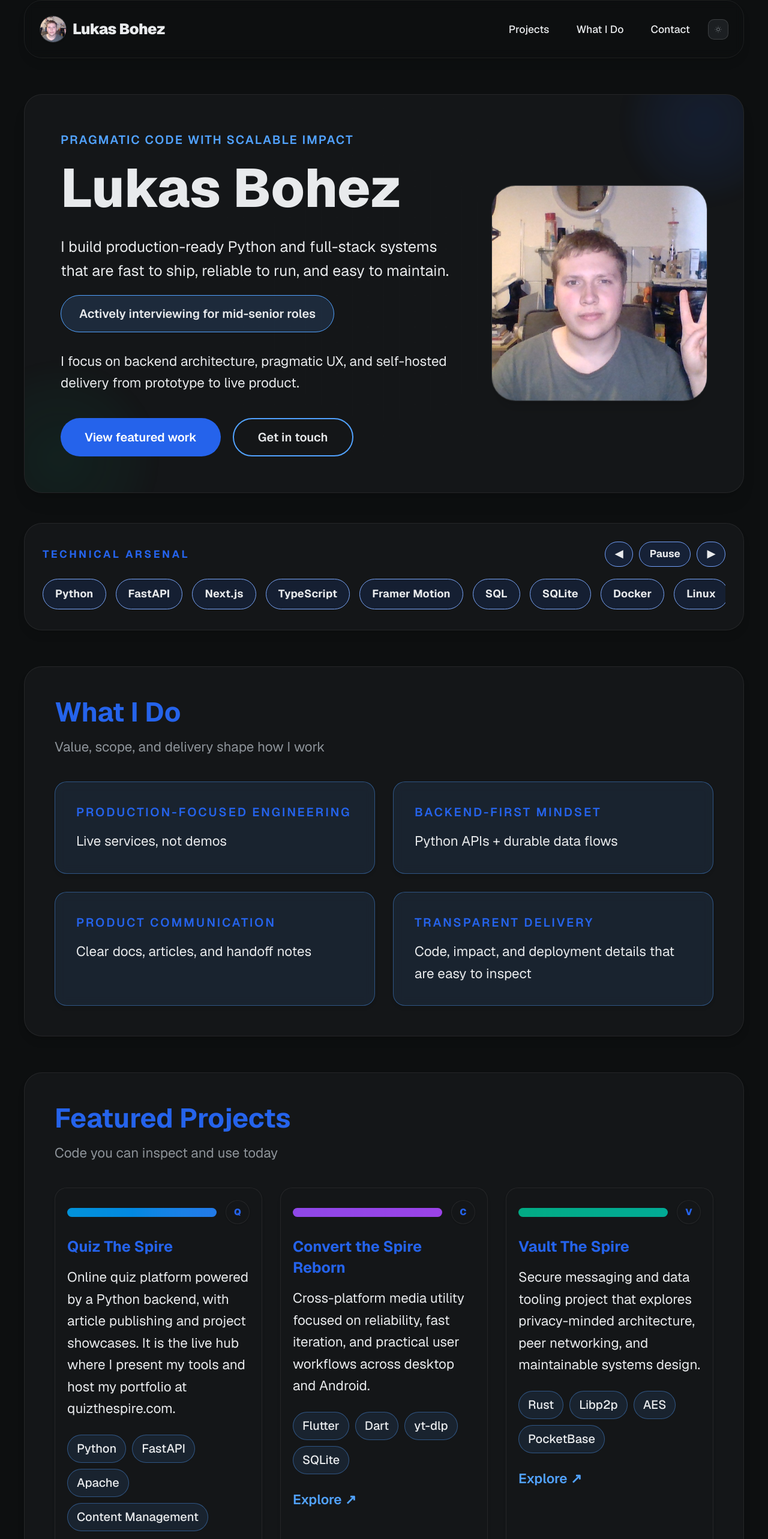
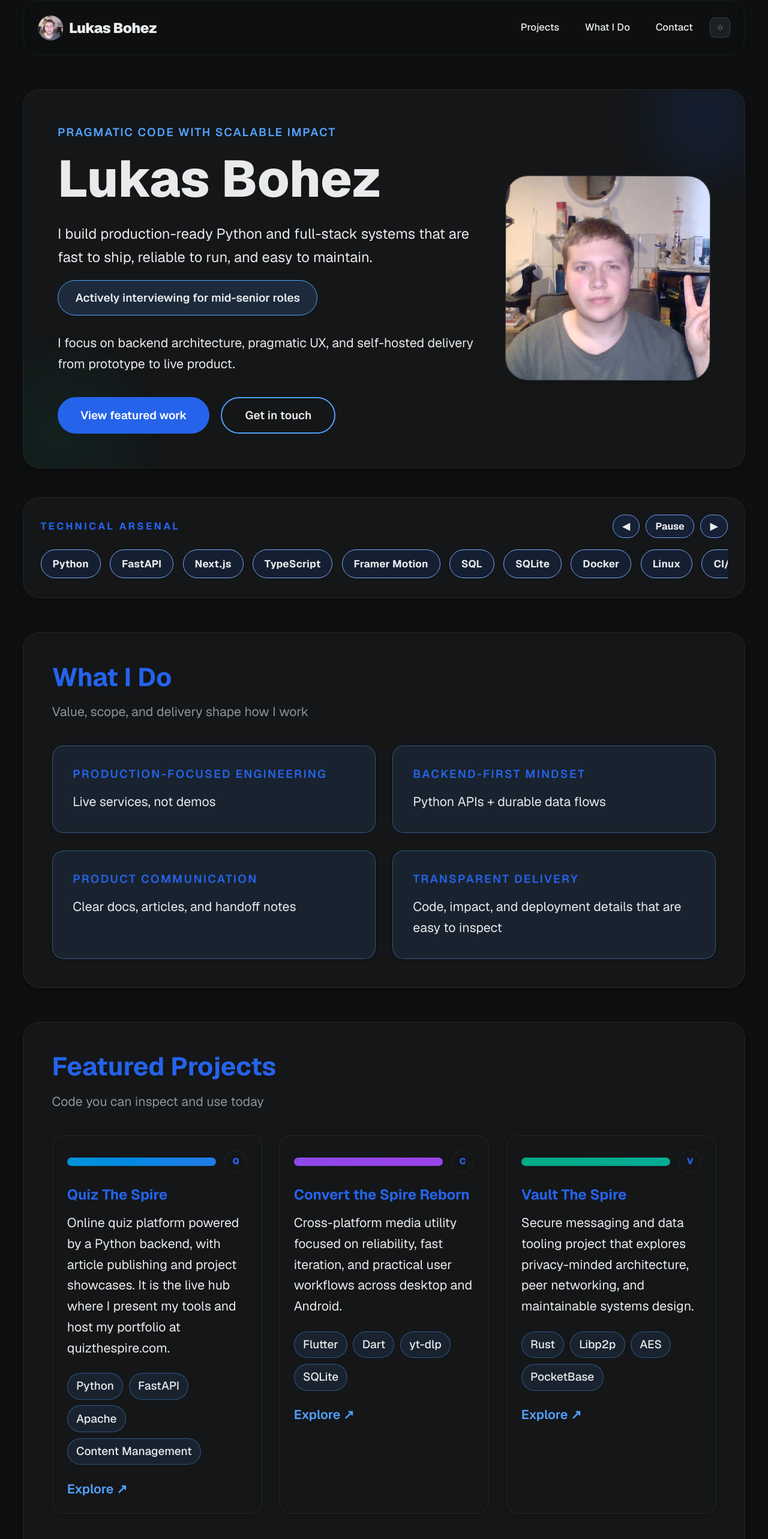
Before and after one commit to Lukas-Bohez/portfolio, a Next.js app: page / in a window 1280 px wide. Shown: the top 2566 px of the page at 60% size. Built offline with nearby package versions, Linux system fonts and the light colour scheme.

Commit message:
Refactor styles and animations for improved responsiveness and visual consistency; update button sizes, spacing, and transitions across components

```diff
--- a/src/app/components/PortfolioComponents.tsx
+++ b/src/app/components/PortfolioComponents.tsx
@@ -11,7 +11,7 @@ import { useEffect, useRef, useState, type PointerEvent, type ReactNode } from '
 
 
 const sectionVariants = {
-  hidden: { opacity: 0, y: 24, scale: 0.98 },
+  hidden: { opacity: 0, y: 20, scale: 0.985 },
   visible: { opacity: 1, y: 0, scale: 1 },
 };
 
@@ -26,7 +26,7 @@ function Section({ id, title, subtitle, children }: SectionProps) {
   return (
     <motion.section
       id={id}
-      className="mb-12 rounded-3xl border border-surface bg-surface p-8 sm:p-10 shadow-lg text-default transition hover:shadow-2xl hover:border-blue-400/50 dark:hover:border-blue-300/50 hover:-translate-y-1"
+      className="mb-10 sm:mb-12 rounded-3xl border border-surface bg-surface p-5 sm:p-8 lg:p-10 shadow-lg text-default transition duration-300 ease-[cubic-bezier(0.22,1,0.36,1)] md:hover:shadow-2xl md:hover:border-blue-400/50 dark:md:hover:border-blue-300/50 md:hover:-translate-y-0.5"
       initial="hidden"
       whileInView="visible"
       viewport={{ once: true, amount: 0.2 }}
@@ -34,8 +34,8 @@ function Section({ id, title, subtitle, children }: SectionProps) {
       variants={sectionVariants}
     >
       <div className="mb-8">
-        <h2 className="text-4xl font-bold text-primary">{title}</h2>
-        {subtitle && <p className="mt-3 text-lg text-muted leading-relaxed">{subtitle}</p>}
+        <h2 className="text-2xl sm:text-3xl lg:text-4xl font-bold text-primary leading-tight">{title}</h2>
+        {subtitle && <p className="mt-2 sm:mt-3 text-base sm:text-lg text-muted leading-relaxed">{subtitle}</p>}
       </div>
       {children}
     </motion.section>
@@ -58,10 +58,10 @@ export function Navbar({
   ];
 
   return (
-    <nav className="sticky top-0 z-40 mb-8 flex w-full items-center justify-between gap-4 rounded-2xl sm:rounded-3xl border border-surface bg-surface/98 dark:bg-surface/95 p-4 sm:p-5 text-xs sm:text-sm font-medium shadow-lg backdrop-blur transition hover:shadow-xl hover:border-blue-400/50 dark:hover:border-blue-300/50">
+    <nav className="sticky top-0 z-40 mb-6 sm:mb-8 flex w-full items-center justify-between gap-2 sm:gap-4 rounded-2xl sm:rounded-3xl border border-surface bg-surface/98 dark:bg-surface/95 p-3.5 sm:p-5 text-[11px] sm:text-sm font-medium shadow-lg backdrop-blur transition duration-300 ease-[cubic-bezier(0.22,1,0.36,1)] md:hover:shadow-xl md:hover:border-blue-400/50 dark:md:hover:border-blue-300/50">
       <button
         type="button"
-        className="flex items-center gap-2 text-base sm:text-xl font-black tracking-tight transition hover:opacity-80"
+        className="flex min-w-0 items-center gap-2 text-base sm:text-xl font-black tracking-tight transition duration-200 hover:opacity-85"
         title="N = Nexus logo (focused systems engineering identity)"
         onClick={() => onScrollTo('hero')}
       >
@@ -76,14 +76,14 @@ export function Navbar({
         </span>
         <span className="hidden sm:inline">Lukas Bohez</span>
       </button>
-      <div className="flex items-center gap-2 sm:gap-3">
+      <div className="flex items-center gap-1.5 sm:gap-3">
         {navItems.map((item) => (
           <motion.button
             key={item.id}
             onClick={() => onScrollTo(item.id)}
-            className="rounded-full px-2 sm:px-3 py-1 text-default transition hover:bg-surface/50 hover:text-primary"
+            className="rounded-full px-2 sm:px-3 py-1.5 text-default transition duration-200 md:hover:bg-surface/50 md:hover:text-primary"
             aria-label={`Scroll to ${item.label}`}
-            whileHover={{ y: -2, scale: 1.04 }}
+            whileHover={{ y: -1, scale: 1.02 }}
             whileTap={{ scale: 0.96 }}
           >
             {item.label}
@@ -100,7 +100,7 @@ export function Hero({ onScrollToProjects, isDark }: { onScrollToProjects: () =>
     <motion.section
       id="hero"
       data-hero=""
-      className="relative mb-10 overflow-hidden rounded-3xl border border-surface bg-surface p-8 sm:p-12 shadow-xl backdrop-blur text-default"
+      className="relative mb-8 sm:mb-10 overflow-hidden rounded-3xl border border-surface bg-surface p-5 sm:p-8 lg:p-12 shadow-xl backdrop-blur text-default"
       initial={{ opacity: 0, y: -16 }}
       animate={{ opacity: 1, y: 0 }}
       transition={{ duration: 0.7, ease: 'easeOut' }}
@@ -110,24 +110,24 @@ export function Hero({ onScrollToProjects, isDark }: { onScrollToProjects: () =>
         <div className="hero-orb hero-orb-two" />
         <div className="hero-grid" />
       </div>
-      <div className="relative z-10 grid gap-8 lg:grid-cols-[minmax(0,1fr)_auto] lg:items-center">
+      <div className="relative z-10 grid gap-6 sm:gap-8 lg:grid-cols-[minmax(0,1fr)_auto] lg:items-center">
         <div className="max-w-2xl">
-          <p className="uppercase tracking-widest text-blue-400 dark:text-blue-200 font-semibold text-sm sm:text-base">Pragmatic code with scalable impact</p>
-          <h1 className="mt-2 text-5xl sm:text-7xl font-extrabold leading-tight">Lukas Bohez</h1>
-          <p className="mt-4 text-lg sm:text-xl text-default leading-relaxed">
+          <p className="uppercase tracking-[0.12em] sm:tracking-widest text-blue-400 dark:text-blue-200 font-semibold text-xs sm:text-base">Pragmatic code with scalable impact</p>
+          <h1 className="mt-2 text-4xl sm:text-6xl lg:text-7xl font-extrabold leading-tight">Lukas Bohez</h1>
+          <p className="mt-4 text-base sm:text-xl text-default leading-relaxed">
             I build production-ready Python and full-stack systems that are fast to ship, reliable to run, and easy to maintain.
           </p>
-          <p className="mt-4 inline-flex rounded-full border border-blue-400 dark:border-blue-200 bg-blue-400/15 dark:bg-blue-400/20 px-4 sm:px-6 py-2.5 sm:py-3 text-sm sm:text-base font-semibold text-contrast">
+          <p className="mt-4 inline-flex rounded-full border border-blue-400 dark:border-blue-200 bg-blue-400/15 dark:bg-blue-400/20 px-3.5 sm:px-6 py-2 sm:py-3 text-xs sm:text-base font-semibold text-contrast">
             Actively interviewing for mid-senior roles
           </p>
-          <p className="mt-6 max-w-2xl text-lg text-default leading-relaxed">
+          <p className="mt-5 sm:mt-6 max-w-2xl text-base sm:text-lg text-default leading-relaxed">
             I focus on backend architecture, pragmatic UX, and self-hosted delivery from prototype to live product.
           </p>
 
-          <div className="mt-8 flex flex-wrap gap-4">
+          <div className="mt-7 sm:mt-8 flex flex-wrap gap-3 sm:gap-4">
             <button
               onClick={onScrollToProjects}
-              className="rounded-full btn-primary px-8 py-3 text-base font-semibold transition hover:shadow-lg hover:shadow-accent/50 hover:scale-105 active:scale-95"
+              className="rounded-full btn-primary px-5 sm:px-8 py-2.5 sm:py-3 text-sm sm:text-base font-semibold transition duration-300 ease-[cubic-bezier(0.22,1,0.36,1)] md:hover:shadow-lg md:hover:shadow-accent/40 md:hover:-translate-y-0.5 active:scale-[0.98]"
             >
               View featured work
             </button>
@@ -136,7 +136,7 @@ export function Hero({ onScrollToProjects, isDark }: { onScrollToProjects: () =>
                 const elem = document.getElementById('contact');
                 if (elem) elem.scrollIntoView({ behavior: 'smooth', block: 'start' });
               }}
-              className="rounded-full border-2 border-blue-400 dark:border-blue-200 bg-transparent px-8 py-3 text-base font-semibold text-default transition hover:bg-blue-400/10 hover:shadow-md hover:scale-105 active:scale-95"
+              className="rounded-full border-2 border-blue-400 dark:border-blue-200 bg-transparent px-5 sm:px-8 py-2.5 sm:py-3 text-sm sm:text-base font-semibold text-default transition duration-300 ease-[cubic-bezier(0.22,1,0.36,1)] md:hover:bg-blue-400/10 md:hover:shadow-md md:hover:-translate-y-0.5 active:scale-[0.98]"
             >
               Get in touch
             </button>
@@ -145,9 +145,9 @@ export function Hero({ onScrollToProjects, isDark }: { onScrollToProjects: () =>
         <div className="flex justify-center lg:justify-end">
           {profilePhoto ? (
             <motion.div
-              className="relative h-56 w-56 overflow-hidden rounded-[2rem] border border-surface bg-secondary shadow-xl sm:h-72 sm:w-72"
-              animate={{ y: [0, -10, 0], rotate: [0, 1, 0] }}
-              transition={{ duration: 6, repeat: Infinity, ease: 'easeInOut' }}
+              className="relative h-48 w-48 sm:h-64 sm:w-64 lg:h-72 lg:w-72 overflow-hidden rounded-[1.75rem] sm:rounded-[2rem] border border-surface bg-secondary shadow-xl"
+              animate={{ y: [0, -6, 0], rotate: [0, 0.6, 0] }}
+              transition={{ duration: 7.5, repeat: Infinity, ease: 'easeInOut' }}
             >
               <Image
                 src={profilePhoto}
@@ -253,9 +253,9 @@ export function RecruiterWowStrip() {
   };
 
   return (
-    <section className="mb-12 overflow-hidden rounded-3xl border border-surface bg-surface p-5 sm:p-6 shadow-lg" data-reveal="" data-reveal-order={0}>
-      <div className="mb-4 flex flex-wrap items-center justify-between gap-3">
-        <p className="text-sm font-bold uppercase tracking-[0.2em] text-primary">Technical Arsenal</p>
+    <section className="mb-10 sm:mb-12 overflow-hidden rounded-3xl border border-surface bg-surface p-4 sm:p-6 shadow-lg" data-reveal="" data-reveal-order={0}>
+      <div className="mb-4 flex flex-wrap items-center justify-between gap-2 sm:gap-3">
+        <p className="text-xs sm:text-sm font-bold uppercase tracking-[0.16em] sm:tracking-[0.2em] text-primary">Technical Arsenal</p>
         <div className="flex items-center gap-2">
           <button type="button" className="rail-control-btn" onClick={() => stepBy('prev')} aria-label="Scroll skills left">◀</button>
           <button type="button" className="rail-control-btn" onClick={() => setIsPaused((prev) => !prev)} aria-label={isPaused ? 'Resume auto scrolling' : 'Pause auto scrolling'}>
@@ -305,18 +305,18 @@ export function Stats() {
 
   return (
     <Section id="what-i-do" title="What I Do" subtitle="Value, scope, and delivery shape how I work">
-      <div className="grid grid-cols-1 gap-6 md:grid-cols-2">
+      <div className="grid grid-cols-1 gap-4 sm:gap-6 md:grid-cols-2">
         {metrics.map((metric, index) => (
           <motion.article
             key={metric.label}
-            className="rounded-2xl border border-blue-400/40 dark:border-blue-300/40 bg-blue-400/10 dark:bg-blue-300/10 p-7 shadow-md backdrop-blur transition hover:shadow-lg hover:border-blue-400/70 dark:hover:border-blue-300/70 hover:-translate-y-1 will-change-[transform,opacity]"
+            className="rounded-2xl border border-blue-400/40 dark:border-blue-300/40 bg-blue-400/10 dark:bg-blue-300/10 p-5 sm:p-7 shadow-md backdrop-blur transition duration-300 ease-[cubic-bezier(0.22,1,0.36,1)] md:hover:shadow-lg md:hover:border-blue-400/70 dark:md:hover:border-blue-300/70 md:hover:-translate-y-0.5 will-change-[transform,opacity]"
             data-reveal=""
             data-reveal-order={index}
-            whileHover={{ y: -8, scale: 1.02, rotateX: 6 }}
-            transition={{ type: 'spring', stiffness: 220, damping: 18 }}
+            whileHover={{ y: -4, scale: 1.01 }}
+            transition={{ type: 'spring', stiffness: 180, damping: 22 }}
           >
-            <p className="text-base font-semibold text-primary uppercase tracking-[0.14em]">{metric.label}</p>
-            <p className="mt-3 text-lg text-default leading-relaxed">{metric.value}</p>
+            <p className="text-sm sm:text-base font-semibold text-primary uppercase tracking-[0.12em]">{metric.label}</p>
+            <p className="mt-2.5 sm:mt-3 text-base sm:text-lg text-default leading-relaxed">{metric.value}</p>
           </motion.article>
         ))}
       </div>
@@ -350,13 +350,13 @@ export function AboutAndSkills({ isDark }: { isDark: boolean }) {
         {principles.map((principle, index) => (
           <motion.article
             key={principle.title}
-            className="rounded-2xl border border-surface bg-surface p-6 shadow-md"
+            className="rounded-2xl border border-surface bg-surface p-5 sm:p-6 shadow-md transition duration-300 ease-[cubic-bezier(0.22,1,0.36,1)]"
             data-reveal=""
             data-reveal-order={index}
-            whileHover={{ y: -8, scale: 1.015, rotateX: 4 }}
-            transition={{ type: 'spring', stiffness: 210, damping: 18 }}
+            whileHover={{ y: -4, scale: 1.01 }}
+            transition={{ type: 'spring', stiffness: 180, damping: 22 }}
           >
-            <h3 className="text-xl font-bold text-primary">{principle.title}</h3>
+            <h3 className="text-lg sm:text-xl font-bold text-primary">{principle.title}</h3>
             <p className="mt-3 text-base leading-relaxed text-default">{principle.copy}</p>
           </motion.article>
         ))}
@@ -395,16 +395,16 @@ export function FeaturedProjects({ isDark }: { isDark: boolean }) {
 
   return (
     <Section id="projects" title="Featured Projects" subtitle="Code you can inspect and use today">
-      <div className="grid gap-6 sm:grid-cols-2 lg:grid-cols-3">
+      <div className="grid gap-4 sm:gap-6 sm:grid-cols-2 lg:grid-cols-3">
         {projects.map((project, index) => (
           <motion.article
             key={project.name}
-            className="rounded-2xl border border-surface bg-surface p-4 shadow-md transition hover:shadow-lg hover:border-blue-400/50 dark:hover:border-blue-300/50 hover:-translate-y-1 mb-[clamp(24px,4vh,48px)] will-change-[transform,opacity]"
+            className="rounded-2xl border border-surface bg-surface p-4 sm:p-5 shadow-md transition duration-300 ease-[cubic-bezier(0.22,1,0.36,1)] md:hover:shadow-lg md:hover:border-blue-400/50 dark:md:hover:border-blue-300/50 md:hover:-translate-y-1 mb-[clamp(20px,3vh,44px)] will-change-[transform,opacity]"
             initial={{ opacity: 0, y: 16 }}
             whileInView={{ opacity: 1, y: 0 }}
-            whileHover={{ y: -12, scale: 1.02, rotateX: 6, rotateY: -4 }}
+            whileHover={{ y: -6, scale: 1.01 }}
             viewport={{ once: true, amount: 0.2 }}
-            transition={{ duration: 0.4, ease: 'easeOut' }}
+            transition={{ duration: 0.45, ease: 'easeOut' }}
             data-reveal=""
             data-reveal-order={index}
             style={{ transformStyle: 'preserve-3d' }}
@@ -415,11 +415,11 @@ export function FeaturedProjects({ isDark }: { isDark: boolean }) {
                 {project.name.replace(/[^A-Z]/g, '').slice(0, 1) || project.name.charAt(0)}
               </span>
             </div>
-            <h3 className="text-xl font-bold text-primary">{project.name}</h3>
-            <p className="mt-3 text-lg text-default leading-relaxed">{project.description}</p>
+            <h3 className="text-lg sm:text-xl font-bold text-primary">{project.name}</h3>
+            <p className="mt-3 text-base sm:text-lg text-default leading-relaxed">{project.description}</p>
             <div className="mt-5 flex flex-wrap gap-2">
               {project.tech.map((item) => (
-                <span key={`${project.name}-${item}`} className="rounded-full border border-blue-400/40 dark:border-blue-300/40 bg-blue-400/10 dark:bg-blue-300/10 px-3 py-1.5 text-base font-medium text-default transition hover:shadow-sm">
+                <span key={`${project.name}-${item}`} className="rounded-full border border-blue-400/40 dark:border-blue-300/40 bg-blue-400/10 dark:bg-blue-300/10 px-3 py-1.5 text-sm sm:text-base font-medium text-default transition duration-200 md:hover:shadow-sm">
                   {item}
                 </span>
               ))}
@@ -428,7 +428,7 @@ export function FeaturedProjects({ isDark }: { isDark: boolean }) {
               href={project.url}
               target="_blank"
               rel="noreferrer noopener"
-              className="mt-5 inline-flex items-center text-lg font-semibold text-blue-400 dark:text-blue-200 transition hover:text-blue-500 dark:hover:text-blue-100 hover:translate-x-2"
+              className="mt-5 inline-flex items-center text-base sm:text-lg font-semibold text-blue-400 dark:text-blue-200 transition duration-300 ease-[cubic-bezier(0.22,1,0.36,1)] md:hover:text-blue-500 dark:md:hover:text-blue-100 md:hover:translate-x-1"
             >
               Explore ↗
             </a>
@@ -461,13 +461,13 @@ export function HumorSection() {
         {stories.map((story, index) => (
           <motion.article
             key={story.title}
-            className="rounded-2xl border border-surface bg-surface p-6 shadow-md"
+            className="rounded-2xl border border-surface bg-surface p-5 sm:p-6 shadow-md transition duration-300 ease-[cubic-bezier(0.22,1,0.36,1)]"
             data-reveal=""
             data-reveal-order={index}
-            whileHover={{ y: -10, rotateY: index % 2 === 0 ? -5 : 5, scale: 1.015 }}
-            transition={{ type: 'spring', stiffness: 210, damping: 18 }}
+            whileHover={{ y: -4, scale: 1.01 }}
+            transition={{ type: 'spring', stiffness: 180, damping: 22 }}
           >
-            <h3 className="text-xl font-bold text-primary">{story.title}</h3>
+            <h3 className="text-lg sm:text-xl font-bold text-primary">{story.title}</h3>
             <p className="mt-3 text-base leading-relaxed text-default">{story.copy}</p>
           </motion.article>
         ))}
@@ -488,11 +488,11 @@ export function ContactSection({ isDark }: { isDark: boolean }) {
           href="mailto:lukasbohez@gmail.com"
           target="_blank"
           rel="noreferrer noopener"
-          className="rounded-2xl border border-surface bg-surface p-7 text-base text-default shadow-md transition hover:-translate-y-2 hover:shadow-xl hover:border-blue-400/50 dark:hover:border-blue-300/50 mb-[clamp(24px,4vh,48px)] will-change-[transform,opacity]"
+          className="rounded-2xl border border-surface bg-surface p-5 sm:p-7 text-base text-default shadow-md transition duration-300 ease-[cubic-bezier(0.22,1,0.36,1)] md:hover:-translate-y-1 md:hover:shadow-xl md:hover:border-blue-400/50 dark:md:hover:border-blue-300/50 mb-[clamp(20px,3vh,44px)] will-change-[transform,opacity]"
           data-reveal=""
           data-reveal-order={0}
-          whileHover={{ y: -10, rotateX: 5 }}
-          transition={{ type: 'spring', stiffness: 220, damping: 20 }}
+          whileHover={{ y: -5, scale: 1.01 }}
+          transition={{ type: 'spring', stiffness: 180, damping: 22 }}
         >
           <span className="font-bold text-lg text-primary">Email</span>
           <span className="mt-3 text-base text-default block leading-relaxed">Reach out for contract and full-time opportunities.</span>
@@ -501,11 +501,11 @@ export function ContactSection({ isDark }: { isDark: boolean }) {
           href="https://github.com/Lukas-Bohez"
           target="_blank"
           rel="noreferrer noopener"
-          className="rounded-2xl border border-surface bg-surface p-7 text-base text-default shadow-md transition hover:-translate-y-2 hover:shadow-xl hover:border-blue-400/50 dark:hover:border-blue-300/50 mb-[clamp(24px,4vh,48px)] will-change-[transform,opacity]"
+          className="rounded-2xl border border-surface bg-surface p-5 sm:p-7 text-base text-default shadow-md transition duration-300 ease-[cubic-bezier(0.22,1,0.36,1)] md:hover:-translate-y-1 md:hover:shadow-xl md:hover:border-blue-400/50 dark:md:hover:border-blue-300/50 mb-[clamp(20px,3vh,44px)] will-change-[transform,opacity]"
           data-reveal=""
           data-reveal-order={1}
-          whileHover={{ y: -10, rotateX: 5 }}
-          transition={{ type: 'spring', stiffness: 220, damping: 20 }}
+          whileHover={{ y: -5, scale: 1.01 }}
+          transition={{ type: 'spring', stiffness: 180, damping: 22 }}
         >
           <span className="font-bold text-lg text-primary">GitHub</span>
           <span className="mt-3 text-base text-default block leading-relaxed">Open source work and active contributions.</span>
@@ -514,11 +514,11 @@ export function ContactSection({ isDark }: { isDark: boolean }) {
           href="https://www.linkedin.com/in/lukas-bohez-3ba566271/"
           target="_blank"
           rel="noopener noreferrer"
-          className="rounded-2xl border border-surface bg-surface p-7 text-base text-default shadow-md transition hover:-translate-y-2 hover:shadow-xl hover:border-blue-400/50 dark:hover:border-blue-300/50 mb-[clamp(24px,4vh,48px)] will-change-[transform,opacity]"
+          className="rounded-2xl border border-surface bg-surface p-5 sm:p-7 text-base text-default shadow-md transition duration-300 ease-[cubic-bezier(0.22,1,0.36,1)] md:hover:-translate-y-1 md:hover:shadow-xl md:hover:border-blue-400/50 dark:md:hover:border-blue-300/50 mb-[clamp(20px,3vh,44px)] will-change-[transform,opacity]"
           data-reveal=""
           data-reveal-order={2}
-          whileHover={{ y: -10, rotateX: 5 }}
-          transition={{ type: 'spring', stiffness: 220, damping: 20 }}
+          whileHover={{ y: -5, scale: 1.01 }}
+          transition={{ type: 'spring', stiffness: 180, damping: 22 }}
         >
           <span className="font-bold text-lg text-primary">LinkedIn</span>
           <span className="mt-3 text-base text-default block leading-relaxed">Mid-senior roles,<br />open to opportunities.</span>
@@ -530,7 +530,7 @@ export function ContactSection({ isDark }: { isDark: boolean }) {
 
 export function Footer() {
   return (
-    <footer className="my-10 w-full rounded-3xl border-2 border-blue-400/40 dark:border-blue-300/40 bg-surface/70 p-8 text-center text-lg text-default transition hover:shadow-lg hover:border-blue-400/70 dark:hover:border-blue-300/70">
+    <footer className="my-8 sm:my-10 w-full rounded-3xl border-2 border-blue-400/40 dark:border-blue-300/40 bg-surface/70 p-5 sm:p-8 text-center text-base sm:text-lg text-default transition duration-300 ease-[cubic-bezier(0.22,1,0.36,1)] md:hover:shadow-lg md:hover:border-blue-400/70 dark:md:hover:border-blue-300/70">
       <span className="relative inline-flex h-9 w-9 overflow-hidden rounded-full border border-surface bg-secondary align-middle shadow-sm" title="Portrait of Lukas Bohez">
         <Image
           src={profilePhoto}
--- a/src/app/globals.css
+++ b/src/app/globals.css
@@ -66,7 +66,8 @@ html {
   width: 100%;
   max-width: 100vw;
   overflow-x: hidden;
-  font-size: 20px;
+  font-size: clamp(16px, 0.45vw + 14px, 19px);
+  -webkit-text-size-adjust: 100%;
 }
 
 body {
@@ -74,7 +75,27 @@ body {
   max-width: 100vw;
   overflow-x: hidden;
   font-size: 1rem;
-  line-height: 1.6;
+  line-height: 1.55;
+}
+
+@media (max-width: 640px) {
+  body {
+    line-height: 1.5;
+  }
+
+  .hero-orb-one {
+    top: -52px;
+    right: -48px;
+    width: 180px;
+    height: 180px;
+  }
+
+  .hero-orb-two {
+    bottom: -72px;
+    left: -62px;
+    width: 210px;
+    height: 210px;
+  }
 }
 
 @keyframes floatOrb {
@@ -169,13 +190,19 @@ body {
   padding: 0.32rem 0.82rem;
   font-size: 0.85rem;
   font-weight: 700;
-  transition: transform 0.2s ease, background-color 0.2s ease, border-color 0.2s ease;
+  transition: transform 0.26s cubic-bezier(0.22, 1, 0.36, 1), background-color 0.22s ease, border-color 0.22s ease;
 }
 
 .rail-control-btn:hover {
   transform: translateY(-1px);
   background: color-mix(in oklab, var(--accent), transparent 76%);
   border-color: color-mix(in oklab, var(--accent), white 20%);
+}
+
+@media (hover: none) {
+  .rail-control-btn:hover {
+    transform: none;
+  }
 }
 
 .marquee-track {
```
Also changed, not shown: src/app/components/BackToTop.tsx (+6 -6 lines), src/app/hooks/useCardReveal.ts (+4 -4 lines).
